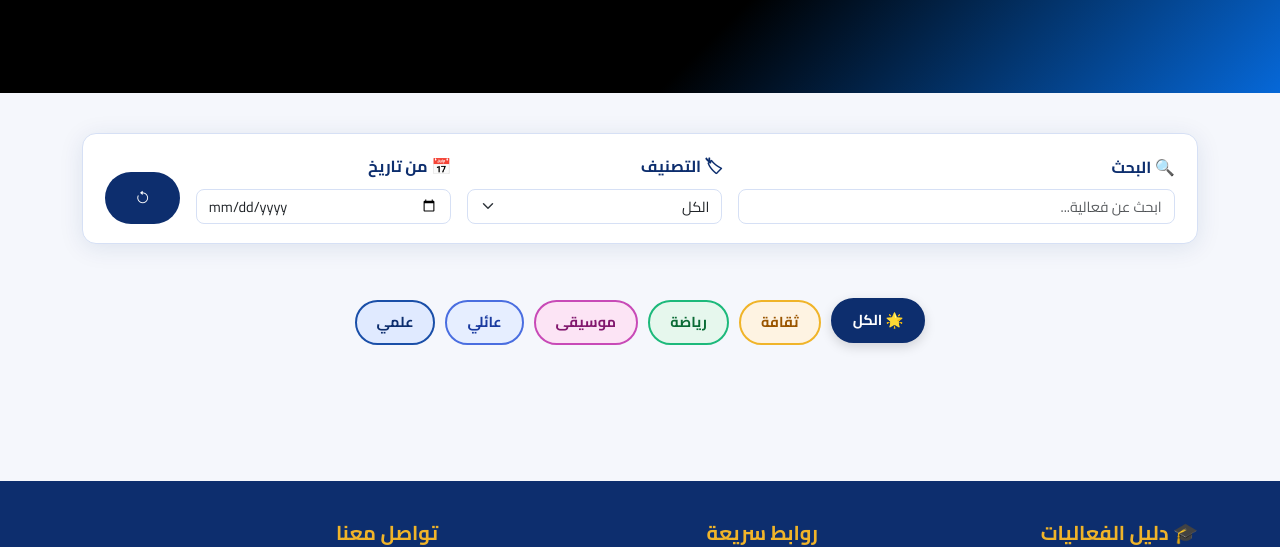
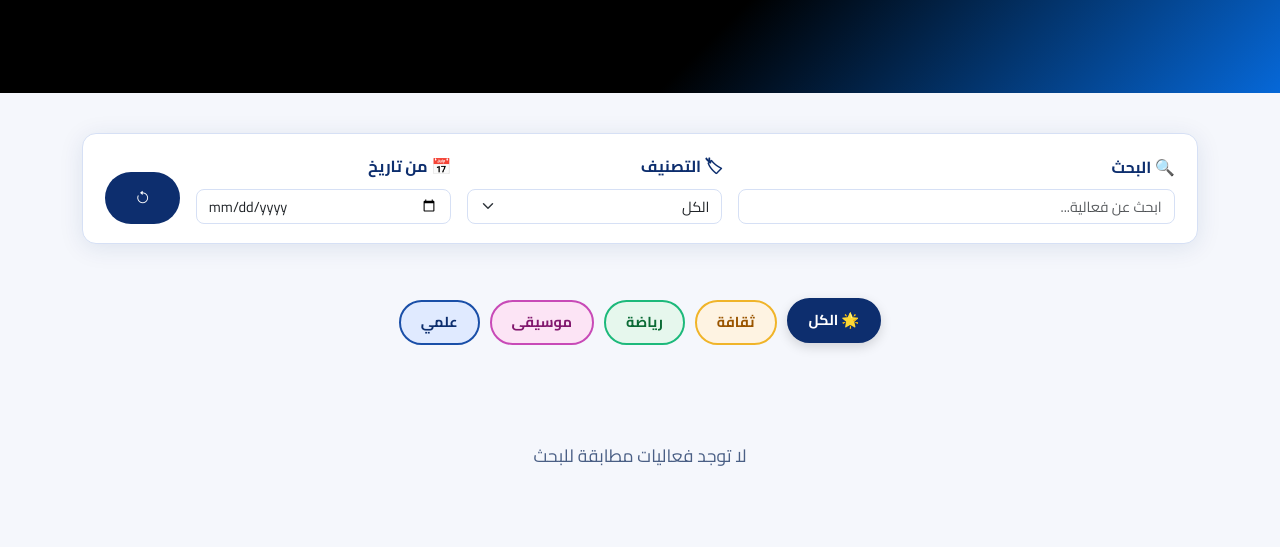
Before and after one commit to SVUITE/IETSVU, a plain HTML site: page events.html in a window 1280 px wide. Shown: the part 255-802 px from the top of the page. Drawn offline with nearby package versions, Linux system fonts and the light colour scheme; files that its build step writes are made by us from their sources.

Commit message:
Update events.html

```diff
--- a/events.html
+++ b/events.html
@@ -6,7 +6,7 @@
   <title>كل الفعاليات — دليل الجامعة الافتراضية</title>
   <link rel="stylesheet" href="https://cdn.jsdelivr.net/npm/bootstrap@5.3.2/dist/css/bootstrap.rtl.min.css">
   <link rel="stylesheet" href="https://cdn.jsdelivr.net/npm/bootstrap-icons@1.11.3/font/bootstrap-icons.min.css">
-  <link rel="stylesheet" href="assets/css/styles.css">
+  <link rel="stylesheet" href="styles.css">
 </head>
 <body>
 
@@ -84,7 +84,6 @@
     <button class="cat-badge cat-thaqafa" data-cat="thaqafa">ثقافة</button>
     <button class="cat-badge cat-riyadha" data-cat="riyadha">رياضة</button>
     <button class="cat-badge cat-musiqa" data-cat="musiqa">موسيقى</button>
-    <button class="cat-badge cat-aaila" data-cat="aaila">عائلي</button>
     <button class="cat-badge cat-ilm" data-cat="ilm">علمي</button>
   </div>
 
@@ -122,7 +121,6 @@
               <option value="thaqafa">ثقافة</option>
               <option value="riyadha">رياضة</option>
               <option value="musiqa">موسيقى</option>
-              <option value="aaila">عائلي</option>
               <option value="ilm">علمي</option>
             </select>
           </div>
@@ -212,7 +210,7 @@
 <button id="scrollTopBtn" title="الأعلى"><i class="bi bi-arrow-up"></i></button>
 
 <script src="https://cdn.jsdelivr.net/npm/bootstrap@5.3.2/dist/js/bootstrap.bundle.min.js"></script>
-<script src="assets/js/main.js"></script>
+<script src="main.js"></script>
 
 <script>
   /* ===== مسح جميع الفعاليات من localStorage ===== */
```
